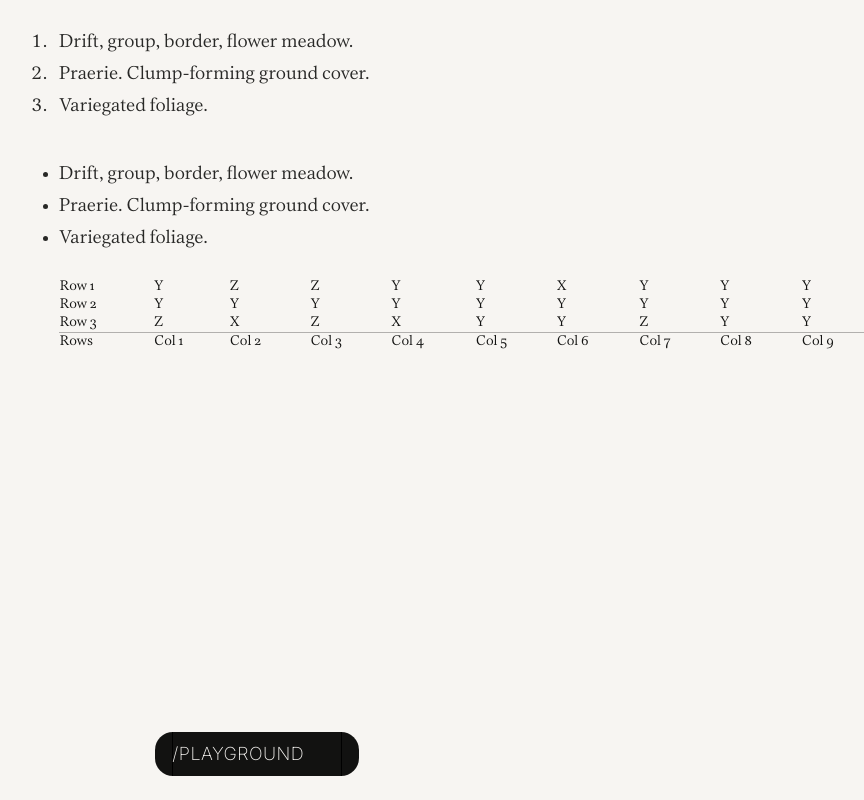
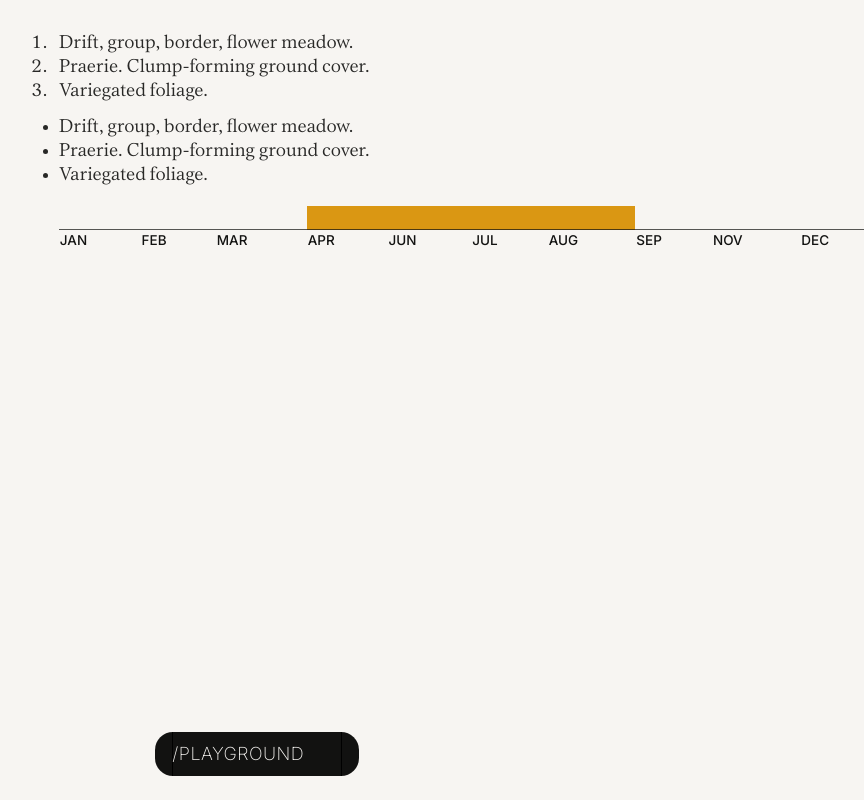
Before and after one commit to bobbyvanrijn/hardyards, a Next.js app: page /playground in a window 1280 px wide. Shown: the whole page, without its empty margins (383-1247 px from the left). Built offline with nearby package versions, Linux system fonts and the light colour scheme; some icons are missing.

Commit message:
feat: calendar

```diff
--- a/layouts/grid.module.scss
+++ b/layouts/grid.module.scss
@@ -268,24 +268,3 @@ $sub-rows:     1a, 1b, 2a, 2b, 3a, 3b, 4a, 4b;
         overflow: hidden;
     }
 }
-
-.grid table {
-    font-size: var(--type-xxs);
-    border-collapse: collapse;
-    border-color: rgb(var(--foreground) / var(--alpha-4));
-    font-weight: var(--font-weight-normal);
-    line-height: 1.2em;
-}
-
-.grid th {
-    text-align: left;
-    font-weight: var(--font-weight-bold);
-}
-
-.grid tfoot th {
-    border-top: 1px solid rgb(var(--foreground) / var(--alpha-3));
-}
-
-.grid thead th {
-    border-bottom: 1px solid rgb(var(--foreground) / var(--alpha-3));
-}
--- a/pages/playground.module.css
+++ b/pages/playground.module.css
@@ -1,7 +1,5 @@
-.playgroundHero {
+.playground[data-background='sunflower'] {
+    background: rgb(var(--sunflower));
+    margin: 0;
+    padding: var(--scale-8);
 }
-
-.playgroundHero .playgroundHero__Image {
-    grid-row: span 4;
-    height: 100%;
-}
--- a/pages/playground.tsx
+++ b/pages/playground.tsx
@@ -26,84 +26,53 @@ export default function Playground() {
 
     return (
         <GridLayout>
-            <ol
-                className='body-text trim-both trim-both--secondary'
+            <div
+                className={styles.playground}
                 grid-x='2/3'
             >
+                <ol className='body-text trim-both trim-both--secondary'>
                     <li>Drift, group, border, flower meadow.</li>
                     <li>Praerie. Clump-forming ground cover.</li>
                     <li>Variegated foliage.</li>
                 </ol>
 
-            <ul
-                className='body-text trim-both trim-both--secondary'
-                grid-x='2/3'
-            >
+                <ul className='body-text trim-both trim-both--secondary'>
                     <li>Drift, group, border, flower meadow.</li>
                     <li>Praerie. Clump-forming ground cover.</li>
                     <li>Variegated foliage.</li>
                 </ul>
 
-            <table
-                grid-x='2/3'
-                summary="Meaningless data, but table used to test TFOOT behavior in user agents"
-            >
+                <table summary="Meaningless data, but table used to test TFOOT behavior in user agents">
                     <tfoot>
                         <tr>
-                        <th>Rows</th>
-                        <th>Col 1</th>
-                        <th>Col 2</th>
-                        <th>Col 3</th>
-                        <th>Col 4</th>
-                        <th>Col 5</th>
-                        <th>Col 6</th>
-                        <th>Col 7</th>
-                        <th>Col 8</th>
-                        <th>Col 9</th>
+                            <th>Jan</th>
+                            <th>Feb</th>
+                            <th>Mar</th>
+                            <th>Apr</th>
+                            <th>Jun</th>
+                            <th>Jul</th>
+                            <th>Aug</th>
+                            <th>Sep</th>
+                            <th>Nov</th>
+                            <th>Dec</th>
                         </tr>
                     </tfoot>
-
                     <tbody>
                         <tr>
-                        <th>Row 1</th>
-                        <td>Y</td>
-                        <td>Z</td>
-                        <td>Z</td>
-                        <td>Y</td>
-                        <td>Y</td>
-                        <td>X</td>
-                        <td>Y</td>
-                        <td>Y</td>
-                        <td>Y</td>
-                    </tr>
-
-                    <tr>
-                        <th>Row 2</th>
-                        <td>Y</td>
-                        <td>Y</td>
-                        <td>Y</td>
-                        <td>Y</td>
-                        <td>Y</td>
-                        <td>Y</td>
-                        <td>Y</td>
-                        <td>Y</td>
-                        <td>Y</td>
-                    </tr>
-
-                    <tr>
-                        <th>Row 3</th>
-                        <td>Z</td>
-                        <td>X</td>
-                        <td>Z</td>
-                        <td>X</td>
-                        <td>Y</td>
-                        <td>Y</td>
-                        <td>Z</td>
-                        <td>Y</td>
-                        <td>Y</td>
+                            <td></td>
+                            <td></td>
+                            <td></td>
+                            <td data-active='true'></td>
+                            <td data-active='true'></td>
+                            <td data-active='true'></td>
+                            <td data-active='true'></td>
+                            <td></td>
+                            <td></td>
+                            <td></td>
                         </tr>
                     </tbody>
                 </table>
+            </div>
         </GridLayout>
     )
 }
--- a/styles/globals.css
+++ b/styles/globals.css
@@ -326,14 +326,6 @@ figcaption {
     margin-bottom: calc(var(--leading-offset,-.25em) + var(--font-offset-end,0em));
 }
 
-.pill {
-    display: inline-block;
-    border-radius: var(--scale-5);
-    padding: var(--scale-7) var(--scale-6);
-    border: 1px solid rgb(var(--white) / .3);
-    color: rgb(var(--white));
-}
-
 .sr-only {
 	border: 0 !important;
 	clip: rect(1px, 1px, 1px, 1px) !important; /* 1 */
@@ -347,3 +339,36 @@ figcaption {
 	width: 1px !important;
 	white-space: nowrap !important;            /* 3 */
 }
+
+table {
+    width: 100%;
+    font-family: var(--font-inter);
+    font-size: var(--type-xxs);
+    border-collapse: collapse;
+    border-color: rgb(var(--foreground) / var(--alpha-4));
+    font-weight: var(--font-weight-normal);
+    line-height: var(--type-xs);
+    margin-top: var(--type-sm);
+}
+
+th {
+    text-align: left;
+    font-weight: var(--font-weight-bold);
+}
+
+tfoot th {
+    border-top: .025em solid rgb(var(--foreground) / var(--alpha-7));
+    text-transform: uppercase;
+}
+
+thead th {
+    border-bottom: .025em solid rgb(var(--foreground) / var(--alpha-7));
+}
+
+td {
+    height: var(--type-sm);
+}
+
+td[data-active='true'] {
+    background: rgb(var(--sunflower));
+}
```
Lines whose indentation alone changed are shown as unchanged.
